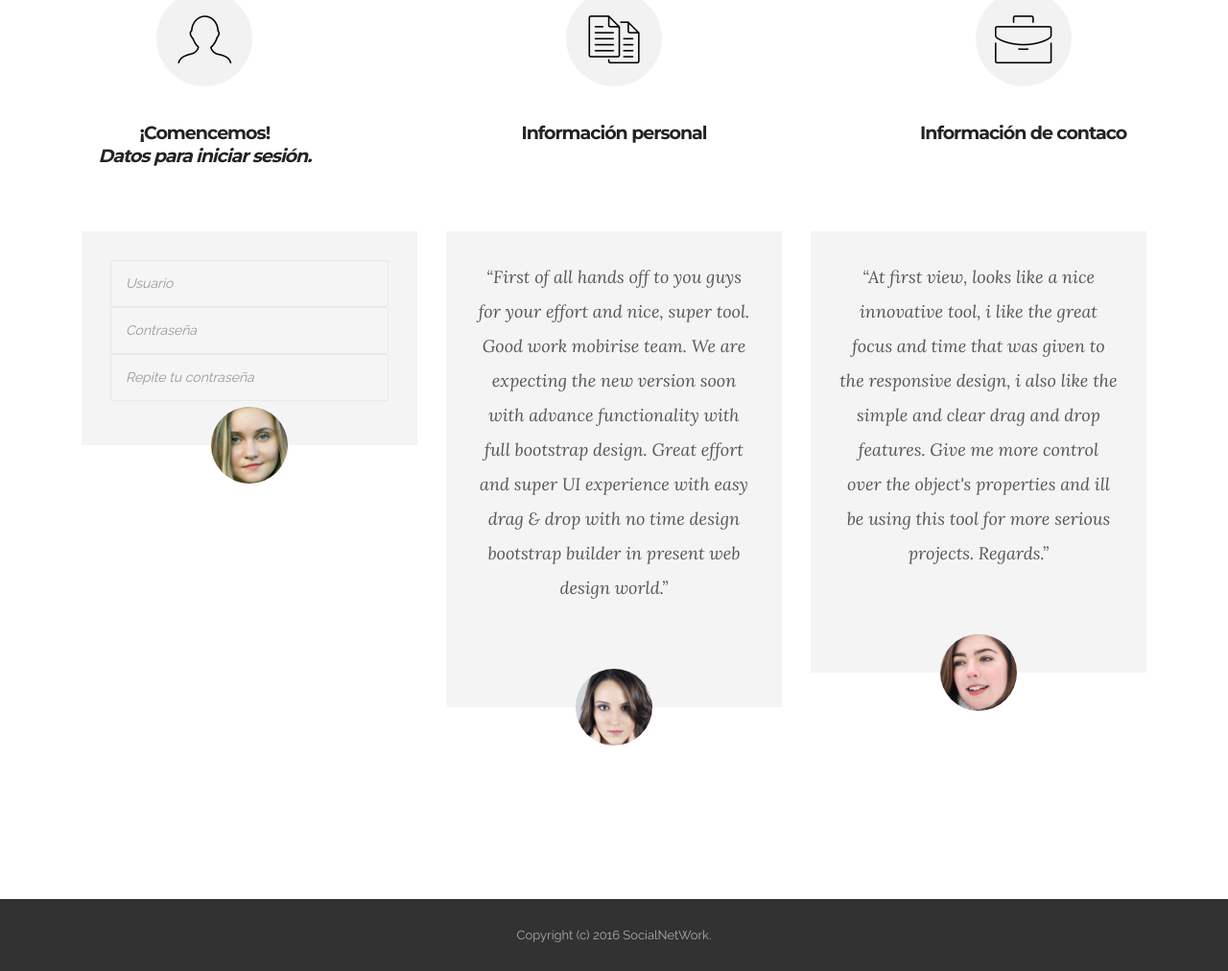
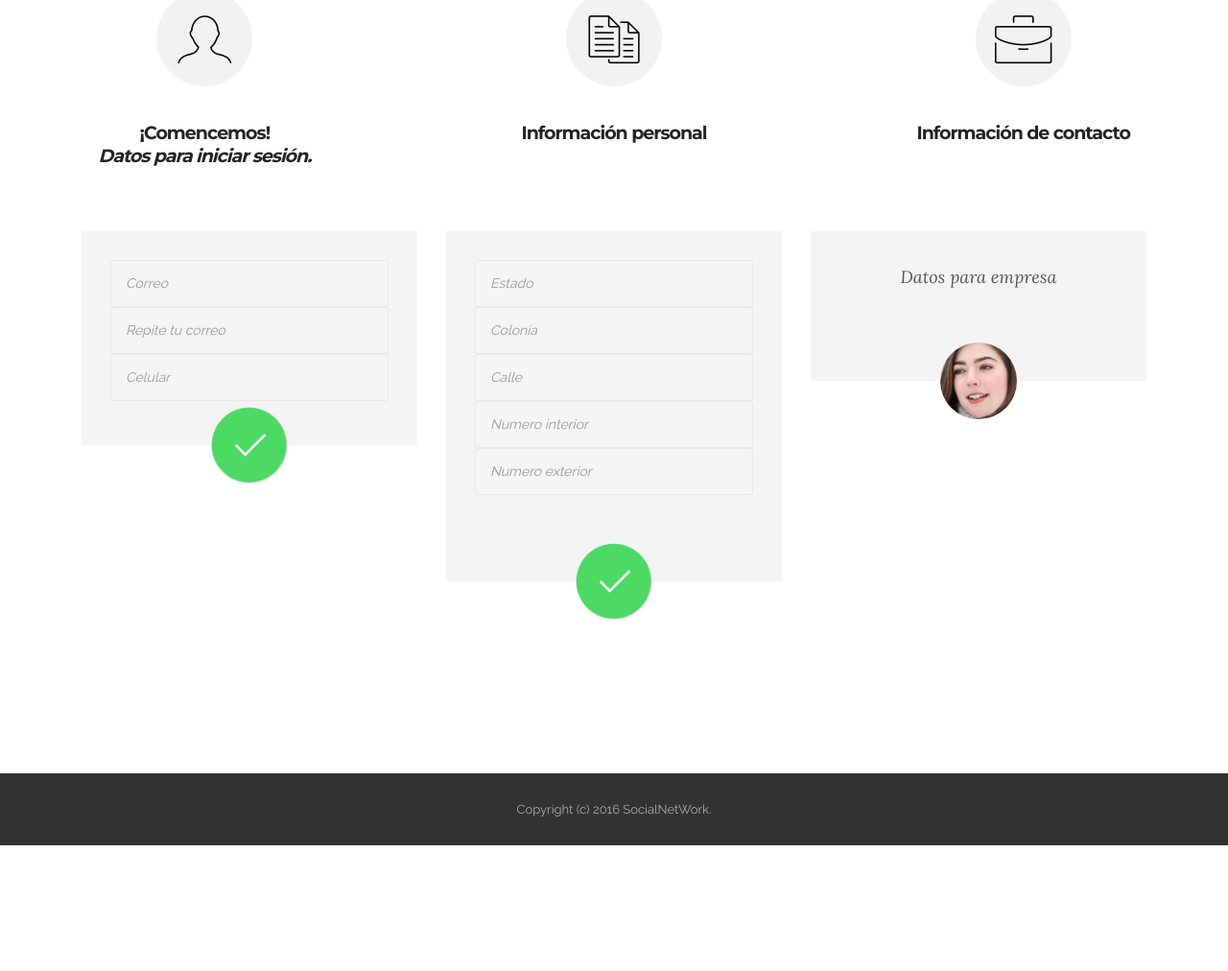
Before and after one commit to luisRodriguez1483/prueba, a PHP site: page /?view=signUp&type=1 in a window 1280 px wide. Shown: the part 90-1102 px from the top of the page at 96% size. After the commit the page ends 971 px from the top, so only its background shows below. Run offline with PHP 8.4, Linux system fonts and the light colour scheme.

Commit message:
Estos son algunas cambios ya pude hacer lo de la imagen desde la url directa jejeje algunos trucos

```diff
--- /dev/null
+++ b/core/controller/typeUserController.php
@@ -0,0 +1,5 @@
+<?php
+
+
+
+ ?>
--- a/core/controller/userLog.js
+++ b/core/controller/userLog.js
@@ -1,15 +1,34 @@
-$(document).on('click','#imgCompany',function(){
+/*$(document).on('click','#imgCompany',function(){
 
-    alert();
+   var tipoUsuario=1;
 
-    window.location="?view=signUp";
+    $.ajax({
+        url:"?view=signUp",
+        type:"GET",
+        data:{numero:tipoUsuario},
+        success:function(data){
 
-   /* var company=1;
+          window.location="?view=signUp";
+        }
+    });
+
+});*/
+
+
+//$(document).on('click','#imgPerson',function(){
+
+  //  alert();
+
+
+   /*var tipoUsuario=1;
 
     $.ajax({
         url="overAll/signUpTopNav.php",
         type="POST",
-        data:{company:company}
+        data:{tipoUsuario:tipoUsuario},
+        success:function(data){
+          window.location="?view=signUp";
+        }
     });
-    */
-});
+*/
+//});
--- a/view/overAll/header.php
+++ b/view/overAll/header.php
@@ -19,9 +19,9 @@
   <link rel="stylesheet" href="assets/theme/css/style.css">
   <link rel="stylesheet" href="assets/mobirise/css/mbr-additional.css" type="text/css">
 
-  <script type="text/javascript" src="view/libs/js/userLog.js"></script>
+
   <script type="text/javascript" src="view/libs/js/jquery.js"></script>
-  <script type="text/javascript" src="core/controller/userLog.js"></script>
+
 
   <title><?php echo APP_TITLE ?></title>
 </head>
--- a/view/signUp.php
+++ b/view/signUp.php
@@ -2,6 +2,8 @@
 <html>
 <?php
 include ('view/overAll/header.php');
+
+
 ?>
 <body>
 <?php
@@ -44,7 +46,7 @@ include ('view/overAll/signUpTopNav.php');
                 <div class="card cart-block">
                     <div class="card-img iconbox"><a href="#" class="etl-icon icon-briefcase mbr-iconfont mbr-iconfont-features4" style="color: black;"></a></div>
                     <div class="card-block">
-                        <h4 class="card-title">Información de contaco</h4>
+                        <h4 class="card-title">Información de contacto</h4>
                         <h5 class="card-subtitle"></h5>
                         <p class="card-text"></p>
 
@@ -85,16 +87,41 @@ include ('view/overAll/signUpTopNav.php');
                              <div class="">
                 <div role="form">
                    <div class="form-group">
-                        <input type="text" class="form-control" id="txtUserLogin" placeholder="Usuario">
-                        <input type="password" class="form-control" id="txtPass" placeholder="Contraseña">
-                        <input type="password" class="form-control" id="txtRepeatPass" placeholder="Repite tu contraseña">
+                       <table style="text-align:center">
+                           <tr>
+                              <td>
+                               <div id="InfoError">
+
+                               </div>
+                              </td>
+                           </tr>
+                       </table>
+                        <input type="email" class="form-control" id="txtMail" placeholder="Correo">
+                        <input type="email" class="form-control" id="txtRepMail" placeholder="Repite tu correo">
+                        <input type="tel" class="form-control" id="txtNumTel" placeholder="Celular">
                     </div>
                </div>
 
             </div>
                         </div>
                         <div class="mbr-author card-footer">
-                            <div class="mbr-author-img"><img src="assets/images/face3.jpg" class="img-circle" alt="GuardarInformacionUsuario"></div>
+                            <div class="mbr-author-img"><img src="assets/images/verde.jpg" class="img-circle" alt="GuardarInformacionUsuario"></div>
+
+
+                        </div>
+                    </div>
+                </div>
+                    <div class="col-xs-12 col-lg-4">
+                       <div class="mbr-testimonial card mbr-testimonial-lg">
+                        <div class="card-block">
+                            <input type="text" class="form-control" id="txtState" placeholder="Estado" >
+                            <input type="text" class="form-control" id="txtColonia" placeholder="Colonia">
+                            <input type="text" class="form-control" id="txtCalle" placeholder="Calle">
+                            <input type="text" class="form-control" id="txtNumInt" placeholder="Numero interior">
+                            <input type="text" class="form-control" id="txtNumExt" placeholder="Numero exterior">
+                        </div>
+                        <div class="mbr-author card-footer">
+                            <div class="mbr-author-img"><img src="assets/images/verde.jpg" class="img-circle" alt="GuardarInformaciónPersonal"></div>
 
 
                         </div>
@@ -102,17 +129,17 @@ include ('view/overAll/signUpTopNav.php');
                 </div><div class="col-xs-12 col-lg-4">
 
                     <div class="mbr-testimonial card mbr-testimonial-lg">
-                        <div class="card-block"><p>“First of all hands off to you guys for your effort and nice, super tool. Good work mobirise team. We are expecting the new version soon with advance functionality with full bootstrap design. Great effort and super UI experience with easy drag &amp; drop with no time design bootstrap builder in present web design world.”</p></div>
-                        <div class="mbr-author card-footer">
-                            <div class="mbr-author-img"><img src="assets/images/face1.jpg" class="img-circle" alt="GuardarInformaciónPersonal"></div>
+                        <div class="card-block">
+                            <?php
+                            $type = $_GET['type'];
+                              if($type == 1){
+                                echo "Datos para empresa";
+                              }else{
+                                echo "datos para persona";
+                              }
 
-
+                             ?>
                         </div>
-                    </div>
-                </div><div class="col-xs-12 col-lg-4">
-
-                    <div class="mbr-testimonial card mbr-testimonial-lg">
-                        <div class="card-block"><p>“At first view, looks like a nice innovative tool, i like the great focus and time that was given to the responsive design, i also like the simple and clear drag and drop features. Give me more control over the object's properties and ill be using this tool for more serious projects. Regards.”</p></div>
                         <div class="mbr-author card-footer">
                             <div class="mbr-author-img"><img src="assets/images/face2.jpg" class="img-circle" alt="GuardarInformaciónContacto"></div>
 
```
Also changed, not shown: view/index/index.php (+7 -3 lines), assets/images/verde.jpg (added).
